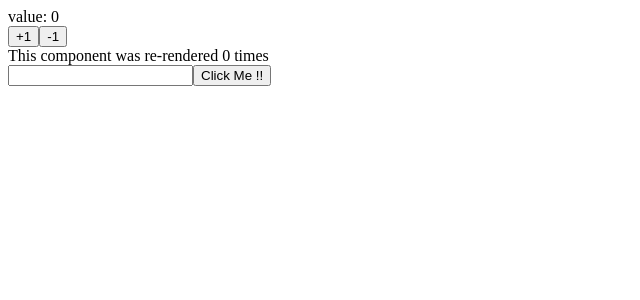
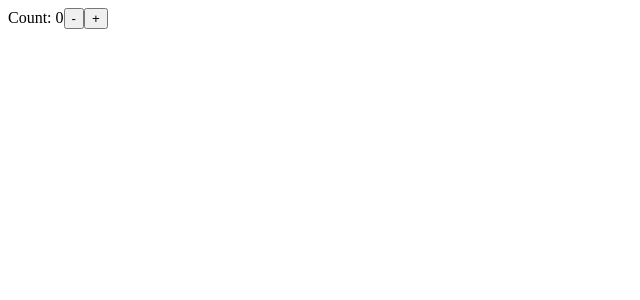
Before and after one commit to sasakei/react-app-in-typescript, a React (Create React App) app: page / in a window 1280 px wide. Shown: the top 300 px of the page, without its empty margins (0-640 px from the left). Built offline with nearby package versions, Linux system fonts and the light colour scheme; the HTML template or start-up script is replaced by a standard one.

Commit message:
useReducer

```diff
--- a/src/App.tsx
+++ b/src/App.tsx
@@ -1,5 +1,5 @@
 import React from 'react';
-import Counter from './Counter';
+import CounterWithReducer from './CounterWithReducer';
 
 interface AppProps {
   message?: string;
@@ -8,7 +8,7 @@
 const App: React.FC<AppProps> = ({ message }) => {
   return (
     <div>
-      <Counter />
+      <CounterWithReducer />
     </div>
   );
 };
--- /dev/null
+++ b/src/CounterWithReducer.tsx
@@ -0,0 +1,27 @@
+import React, { useReducer } from 'react';
+
+const initialState = { count: 0 };
+
+function reducer(state: any, action: any) {
+  switch (action.type) {
+    case 'increment':
+      return { count: state.count + 1 };
+    case 'decrement':
+      return { count: state.count - 1 };
+    default:
+      throw new Error();
+  }
+}
+
+function Counter() {
+  const [state, dispatch] = useReducer(reducer, initialState);
+  return (
+    <>
+      Count: {state.count}
+      <button onClick={() => dispatch({ type: 'decrement' })}>-</button>
+      <button onClick={() => dispatch({ type: 'increment' })}>+</button>
+    </>
+  );
+}
+
+export default Counter;
```
